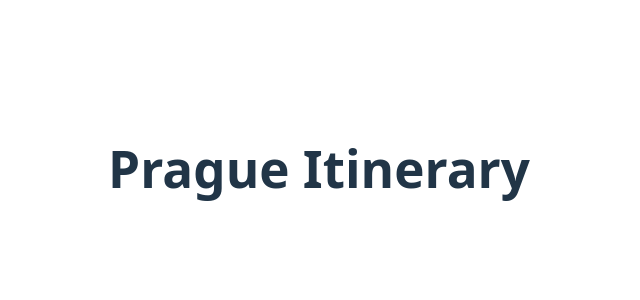
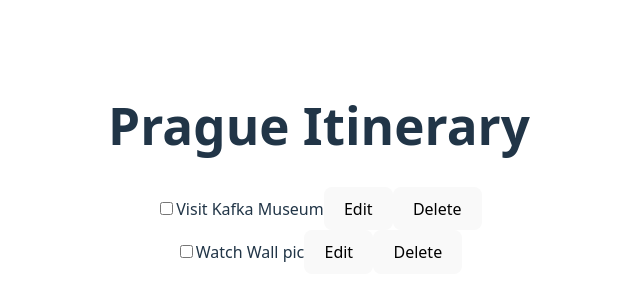
Before and after one commit to DanielRios491/bootcamp-frontend-25, a React (Vite) app: page / in a window 1280 px wide. Shown: the part 232-532 px from the top of the page, without its empty margins (321-961 px from the left). Built offline with nearby package versions, Linux system fonts and the light colour scheme.

Commit message:
logic added, but it isn't working yet

```diff
--- a/src/App.jsx
+++ b/src/App.jsx
@@ -3,7 +3,6 @@ import './App.css'
 import ToDoListPage from './components/pages/ToDoListPage'
 
 function App() {
-  const [count, setCount] = useState(0)
 
   return (
     <>
--- a/src/components/molecules/ToDoMolecule.jsx
+++ b/src/components/molecules/ToDoMolecule.jsx
@@ -6,9 +6,9 @@ export default function ToDoMolecule({onChangeBox, selected, toDoText, editOnCha
     return (
         <div>
             <CheckboxAtom onChange={ onChangeBox } selected={ selected } />
-            <ToDoTextAtom>{ toDoText }</ToDoTextAtom>
-            <ButtonAtom onChange={ editOnChange } >Edit</ButtonAtom>
-            <ButtonAtom onChange={ deleteOnChange } >Delete</ButtonAtom>
+            <ToDoTextAtom toDoText={toDoText} />
+            <ButtonAtom onClick={ editOnChange } >Edit</ButtonAtom>
+            <ButtonAtom onClick={ deleteOnChange } >Delete</ButtonAtom>
         </div>
     );
 }
--- a/src/components/organisms/ToDoOrganism.jsx
+++ b/src/components/organisms/ToDoOrganism.jsx
@@ -10,16 +10,21 @@ export default function ToDoOrganism() {
 
     const [ toDoList, setToDoList ] = useState({})
 
-    function doneToDo () {
-
+    function doneToDo (id) {
+        console.log(id);
+        setToDoList(prev =>
+            prev.map(item =>
+                item.id === id ? { ...item, done: !item.done } : item
+            )
+        );
     }
 
-    function editToDo () {
-
+    function editToDo (id) {
+        console.log(id)
     }
 
-    function deleteToDO () {
-
+    function deleteToDO (id) {
+        console.log(id)
     }
 
     return (
@@ -29,11 +34,11 @@ export default function ToDoOrganism() {
                     return (
                         <div key={element.id} >
                             <ToDoMolecule
-                                onChangeBox={doneToDo(element.id)}
+                                onChangeBox={() => doneToDo(element.id)}
                                 selected={element.done}
                                 toDoText={element.name}
-                                editToDoOnChange={editToDo(element.id)}
-                                deleteOnChange={deleteToDO(element.id)}
+                                editToDoOnChange={() => editToDo(element.id)}
+                                deleteOnChange={() => deleteToDO(element.id)}
                             />
                         </div>
                     );
--- a/src/components/pages/ToDoListPage.jsx
+++ b/src/components/pages/ToDoListPage.jsx
@@ -1,7 +1,10 @@
+import ToDoOrganism from "../organisms/ToDoOrganism";
+
 export default function ToDoListPage(params) {
     return (
         <>
             <h1>Prague Itinerary</h1>
+            <ToDoOrganism />
         </>
     );
 }
```
Also changed, not shown: src/components/atoms/ButtonAtom.jsx (+0 -7 lines), src/components/atoms/CheckboxAtom.jsx (+3 -7 lines).
